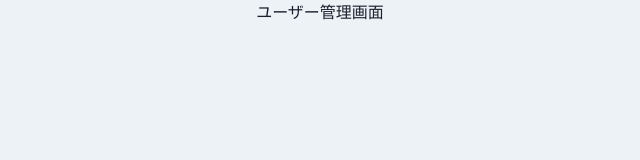
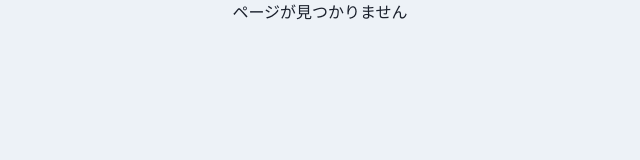
Before and after one commit to orizo-ono/step-up-react-sec12, a React (Create React App) app: page /user_manegement in a window 1280 px wide. Shown: the top 160 px of the page, without its empty margins (320-960 px from the left). Built offline with nearby package versions, Linux system fonts and the light colour scheme.

Commit message:
### 71.の1:43まで

```diff
--- a/src/router/Router.tsx
+++ b/src/router/Router.tsx
@@ -11,13 +11,10 @@ export const Router: FC = memo(() => {
   return (
     <Routes>
       <Route path="/" element={<Login />} />
-      {/* <Route path="/home" element={<Home />} />
+      <Route path="/home" element={<Home />} />
       <Route path="/home/setting" element={<Setting />} />
       <Route path="/home/user_manegement" element={<Useranagement />} />
-      <Route path="/*" element={<Page404 />} /> */}
-      {homeRoutes.map((route) => (
-        <Route key={route.path} path={`${route.path}`} element={route.children} />
-      ))}
+      <Route path="/*" element={<Page404 />} />
     </Routes>
   );
 });
```
